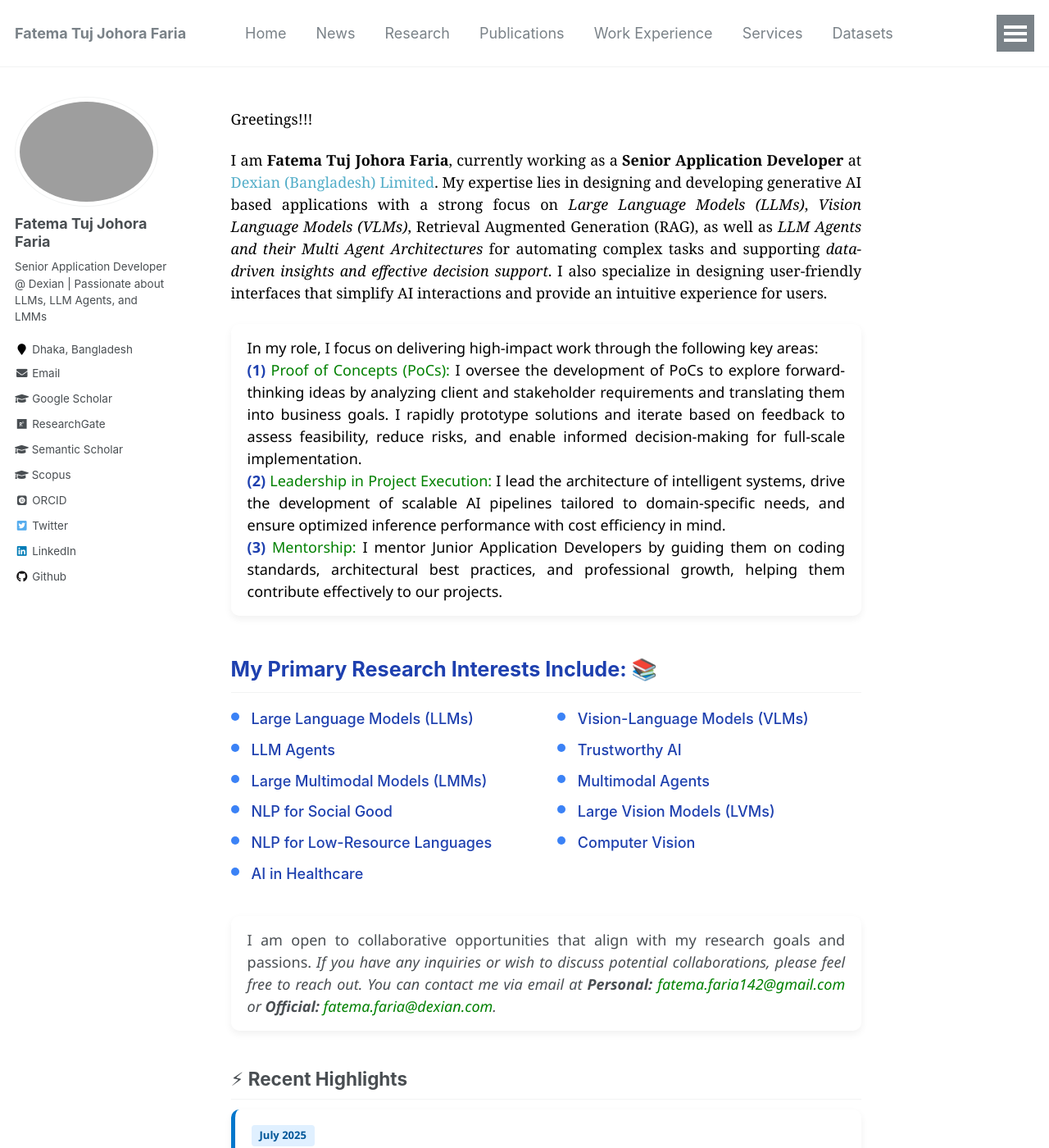
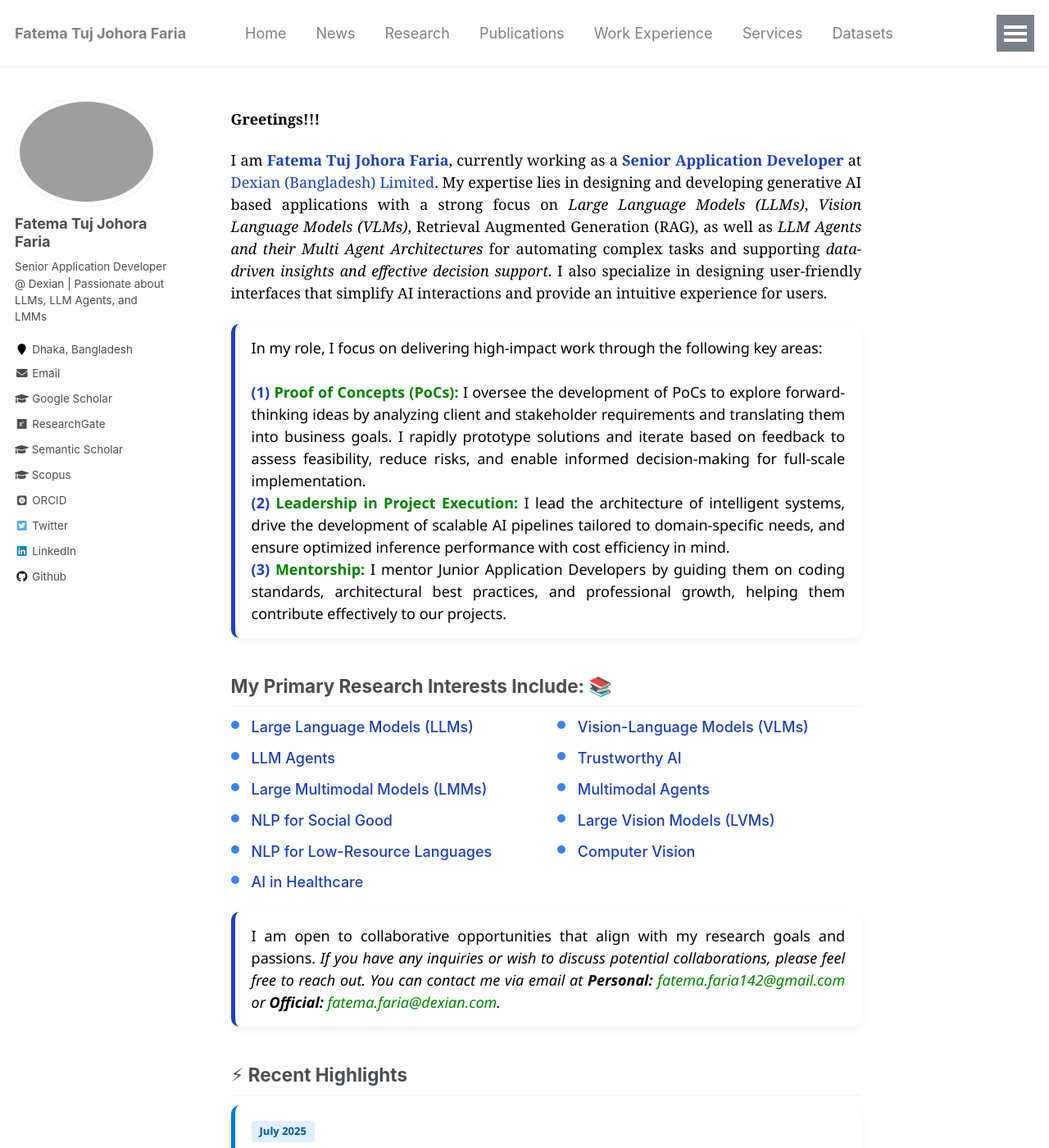
Before and after one commit to fatemafaria142/fatemafaria142.github.io, a Jekyll site: the page built from _pages/about.md, in a window 1280 px wide and 1400 px high. Shown: the whole window at 82% size. Built offline with Jekyll 4.4.1, drawn with Linux system fonts in a browser that asks for light colours; some web fonts are replaced.

Commit message:
Update about

```diff
--- a/_pages/about.md
+++ b/_pages/about.md
@@ -80,24 +80,39 @@ redirect_from:
     color: #d27b00;
   }
 
+.info-wrapper {
+  font-family: 'Segoe UI', sans-serif;
+}
+
+.info-card {
+  background: #ffffff;
+  border-radius: 10px;
+  padding: 16px 20px;
+  margin: 12px 0;
+  box-shadow: 0 4px 10px rgba(0,0,0,0.06);
+  border-left: 5px solid #1e40af; /* blue border */
+}
+
+/* Optional: You can define more themes like .info-2025 if needed */
+
 </style>
 
-<span style="color:black; font-family:Georgia">Greetings!!!</span>
+<span style="color:black; font-family:Georgia; font-weight:bold;">Greetings!!!</span>
 
-<p style="text-align:justify; color:black; font-family:Georgia">
-  I am <strong>Fatema Tuj Johora Faria</strong>, currently working as a <strong>Senior Application Developer</strong> at <a href="https://www.linkedin.com/company/dexiansolutions/">Dexian (Bangladesh) Limited</a>. My expertise lies in designing and developing generative AI based applications with a strong focus on <em>Large Language Models (LLMs)</em>, <em>Vision Language Models (VLMs)</em>, Retrieval Augmented Generation (RAG), as well as <em>LLM Agents and their Multi Agent Architectures</em> for automating complex tasks and supporting <em>data-driven insights and effective decision support</em>. I also specialize in designing user-friendly interfaces that simplify AI interactions and provide an intuitive experience for users.
+<p style="text-align:justify; color:black; font-family:Georgia;">
+  I am <strong style="color:#1e40af;">Fatema Tuj Johora Faria</strong>, currently working as a <strong style="color:#1e40af;">Senior Application Developer</strong> at <a href="https://www.linkedin.com/company/dexiansolutions/" style="color:#1e40af; text-decoration:none;">Dexian (Bangladesh) Limited</a>. My expertise lies in designing and developing generative AI based applications with a strong focus on <em>Large Language Models (LLMs)</em>, <em>Vision Language Models (VLMs)</em>, Retrieval Augmented Generation (RAG), as well as <em>LLM Agents and their Multi Agent Architectures</em> for automating complex tasks and supporting <em>data-driven insights and effective decision support</em>. I also specialize in designing user-friendly interfaces that simplify AI interactions and provide an intuitive experience for users.
 </p>
 
-<div class="news-wrapper" style="font-family: 'Segoe UI', sans-serif;">
-  <div class="news-card" style="background:#ffffff; border-radius:10px; padding:16px 20px; margin:12px 0; box-shadow:0 4px 10px rgba(0,0,0,0.06);">
+<div class="info-wrapper">
+  <div class="info-card">
     <p style="text-align:justify; color:black; margin:0;">
       In my role, I focus on delivering high-impact work through the following key areas:
+      <br><br>
+      <b style="color:#1e40af;">(1)</b> <b style="color:green;">Proof of Concepts (PoCs):</b> I oversee the development of PoCs to explore forward-thinking ideas by analyzing client and stakeholder requirements and translating them into business goals. I rapidly prototype solutions and iterate based on feedback to assess feasibility, reduce risks, and enable informed decision-making for full-scale implementation.
       <br>
-      <b style="color:#1e40af;">(1)</b> <span style="color:green;">Proof of Concepts (PoCs):</span> I oversee the development of PoCs to explore forward-thinking ideas by analyzing client and stakeholder requirements and translating them into business goals. I rapidly prototype solutions and iterate based on feedback to assess feasibility, reduce risks, and enable informed decision-making for full-scale implementation.
+      <b style="color:#1e40af;">(2)</b> <b style="color:green;">Leadership in Project Execution:</b> I lead the architecture of intelligent systems, drive the development of scalable AI pipelines tailored to domain-specific needs, and ensure optimized inference performance with cost efficiency in mind.
       <br>
-      <b style="color:#1e40af;">(2)</b> <span style="color:green;">Leadership in Project Execution:</span> I lead the architecture of intelligent systems, drive the development of scalable AI pipelines tailored to domain-specific needs, and ensure optimized inference performance with cost efficiency in mind.
-      <br>
-      <b style="color:#1e40af;">(3)</b> <span style="color:green;">Mentorship:</span> I mentor Junior Application Developers by guiding them on coding standards, architectural best practices, and professional growth, helping them contribute effectively to our projects.
+      <b style="color:#1e40af;">(3)</b> <b style="color:green;">Mentorship:</b> I mentor Junior Application Developers by guiding them on coding standards, architectural best practices, and professional growth, helping them contribute effectively to our projects.
     </p>
   </div>
 </div>
@@ -106,16 +121,6 @@ redirect_from:
   .research-interests {
     margin: 1.5rem 0;
   }
-
-  .research-interests h2 {
-    font-size: 1.4rem;
-    color: #1e40af;
-    margin-bottom: 1rem;
-    display: flex;
-    align-items: center;
-    gap: 0.5rem;
-  }
-
   .research-grid {
     display: grid;
     grid-template-columns: repeat(2, 1fr);
@@ -169,9 +174,8 @@ redirect_from:
   }
 </style>
 
-<div class="research-interests">
-  <h2>My Primary Research Interests Include: 📚</h2>
-  <div class="research-grid">
+## My Primary Research Interests Include: 📚
+<div class="research-grid">
     <ul>
       <li><em>Large Language Models (LLMs)</em></li>
       <li><em>LLM Agents</em></li>
@@ -188,19 +192,20 @@ redirect_from:
       <li><em>Computer Vision</em></li>
     </ul>
   </div>
+
+<div class="info-wrapper">
+  <div class="info-card">
+    <p style="text-align:justify; color:black; margin:0;">
+      I am open to collaborative opportunities that align with my research goals and passions.
+      <em>
+        If you have any inquiries or wish to discuss potential collaborations, please feel free to reach out. You can contact me via email at
+        <b>Personal:</b> <a href="mailto:fatema.faria142@gmail.com" style="color:green; text-decoration:none;">fatema.faria142@gmail.com</a> or
+        <b>Official:</b> <a href="mailto:fatema.faria@dexian.com" style="color:green; text-decoration:none;">fatema.faria@dexian.com</a>.
+      </em>
+    </p>
+  </div>
 </div>
 
-
-<div class="news-wrapper" style="font-family: 'Segoe UI', sans-serif;">
-  <div class="news-card" style="background:#ffffff; border-radius:10px; padding:16px 20px; margin:12px 0; box-shadow:0 4px 10px rgba(0,0,0,0.06); text-align:justify;">
-    I am open to collaborative opportunities that align with my research goals and passions.
-    <em>
-      If you have any inquiries or wish to discuss potential collaborations, please feel free to reach out. You can contact me via email at
-      <b>Personal:</b> <a href="mailto:fatema.faria142@gmail.com" style="color:green; text-decoration:none;">fatema.faria142@gmail.com</a> or
-      <b>Official:</b> <a href="mailto:fatema.faria@dexian.com" style="color:green; text-decoration:none;">fatema.faria@dexian.com</a>.
-    </em>
-  </div>
-</div>
 
 ## ⚡ Recent Highlights
 <div class="news-wrapper">
```
